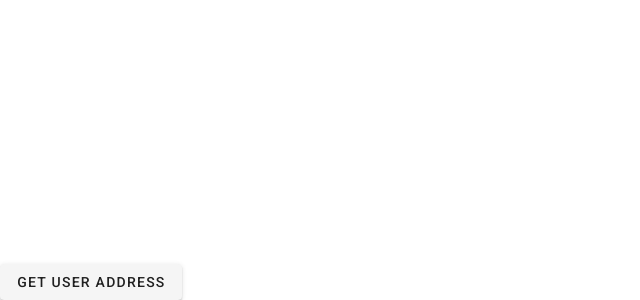
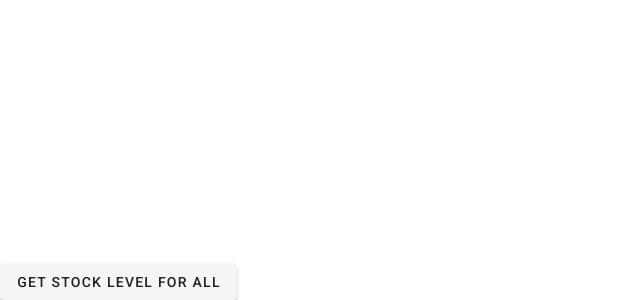
Before and after one commit to huangmingg/Hack4Good, a Vue app in the folder FrontEnd/: page / in a window 1280 px wide. Shown: the part 780-1080 px from the top of the page, without its empty margins (0-640 px from the left). Built offline with nearby package versions, Linux system fonts and the light colour scheme; what vue-resource would draw is missing.

Commit message:
updated frontend button method

```diff
--- a/FrontEnd/src/components/Button.vue
+++ b/FrontEnd/src/components/Button.vue
@@ -1,6 +1,6 @@
 <template>
-    <v-btn @click="retrieveAddress">
-        Get user address
+    <v-btn @click="retrieveStockLevel">
+        Get stock level for all
     </v-btn>
 </template>
 
@@ -9,7 +9,7 @@
 import IP_ADDRESS from "../env.js";
 export default {
     methods: {
-    async retrieveAddress() {
+    async retrieveStockLevel() {
       await fetch(IP_ADDRESS + '/truffle/fetchStockLevel', {
         method: 'GET',
         headers: {
```
